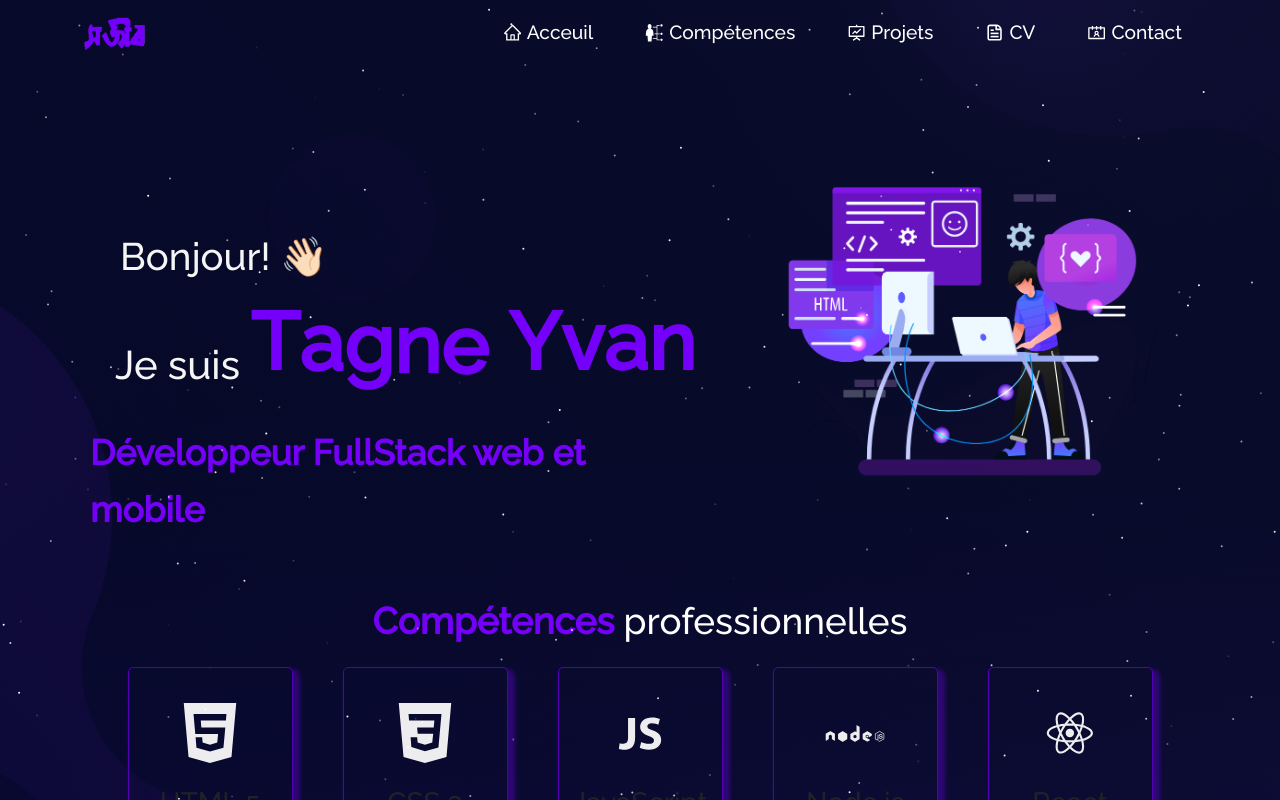
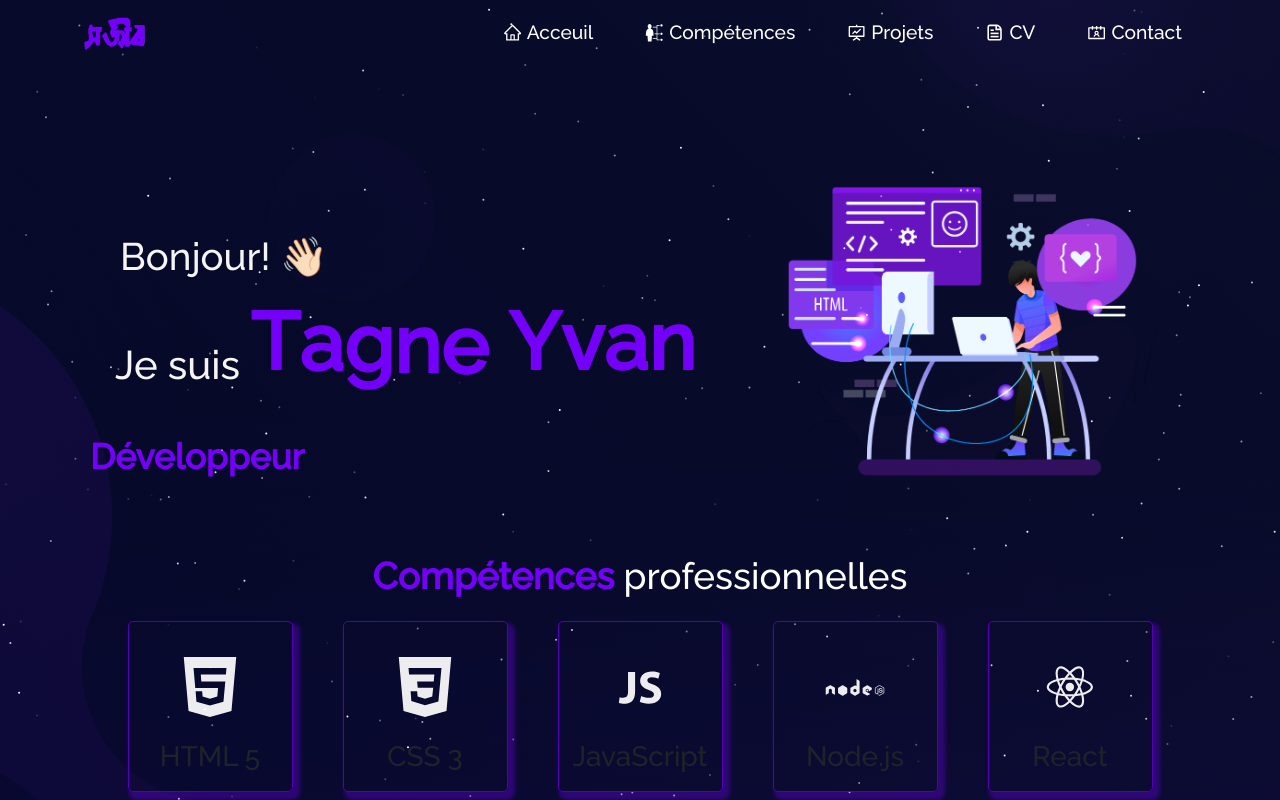
Before and after one commit to yvanduboua/react_deploy_firebase2, a React (Create React App) app: page / in a window 1280 px wide. Shown: the top 800 px of the page. Built offline with nearby package versions, Linux system fonts and the light colour scheme.

Commit message:
Modification 200425

```diff
--- a/src/components/Home/Type.jsx
+++ b/src/components/Home/Type.jsx
@@ -6,7 +6,7 @@ const Type = () => {
         <Typewriter
           options={{
             strings: [
-              "Développeur FullStack web et mobile"
+              "Développeur FullStack"
             ],
             autoStart: true,
             loop: true,
```
